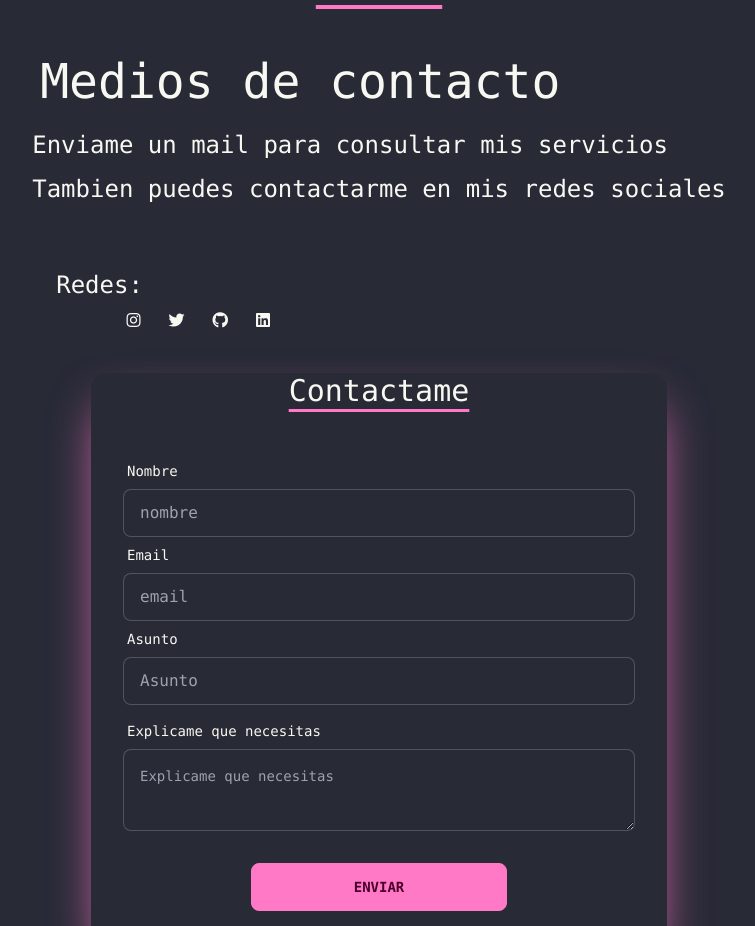
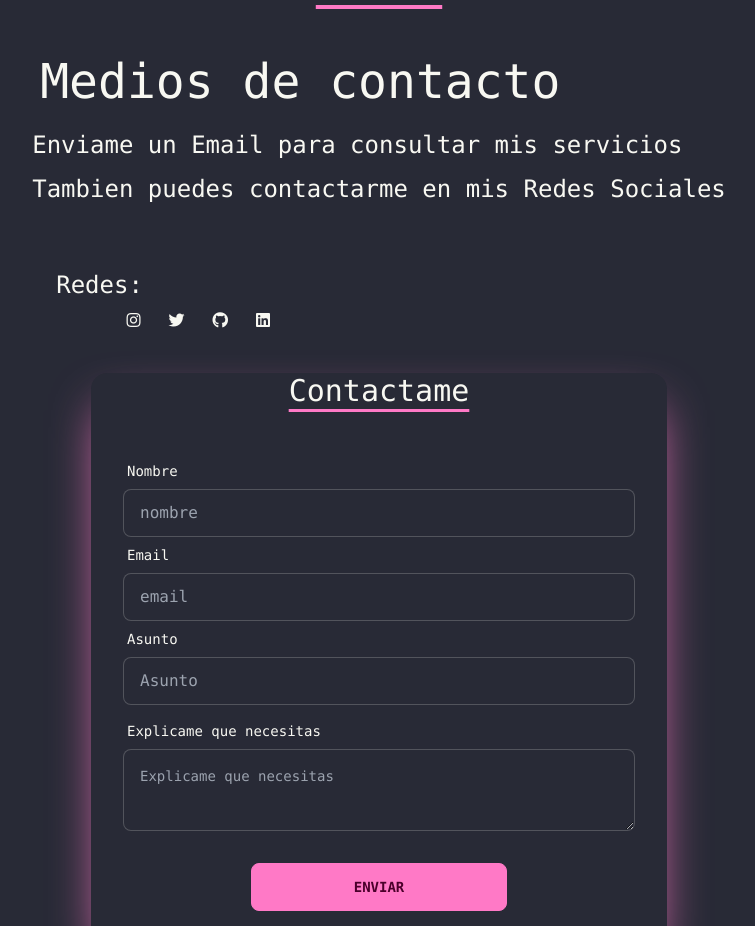
Before and after one commit to martinbasile13/Portafolio, a React (Vite) app: page / in a window 1280 px wide. Shown: the part 2926-3852 px from the top of the page, without its empty margins (261-1016 px from the left). Built offline with nearby package versions, Linux system fonts and the light colour scheme.

Commit message:
commit final

```diff
--- a/src/component/contact.jsx
+++ b/src/component/contact.jsx
@@ -4,11 +4,11 @@ export default function Contact(){
     return(
 
         <div className="flex flex-wrap items-center justify-center text-center">
-            <div className=" flex flex-col items-start justify-start text-start">
+            <div className="flex flex-col items-start justify-start text-start">
                 <div className="p-10">
                 <h1 className="text-5xl mb-6 ml-2">Medios de contacto</h1>
-                <p className="text-2xl mt-5">Enviame un mail para consultar mis servicios</p>
-                <p className="text-2xl mt-3 ">Tambien puedes contactarme en mis redes sociales</p>
+                <p className="text-2xl mt-5">Enviame un Email para consultar mis servicios</p>
+                <p className="text-2xl mt-3 ">Tambien puedes contactarme en mis Redes Sociales</p>
                 </div>
                 <div className="mt-6">
                   <p className="text-2xl ml-16">Redes:</p>
```
